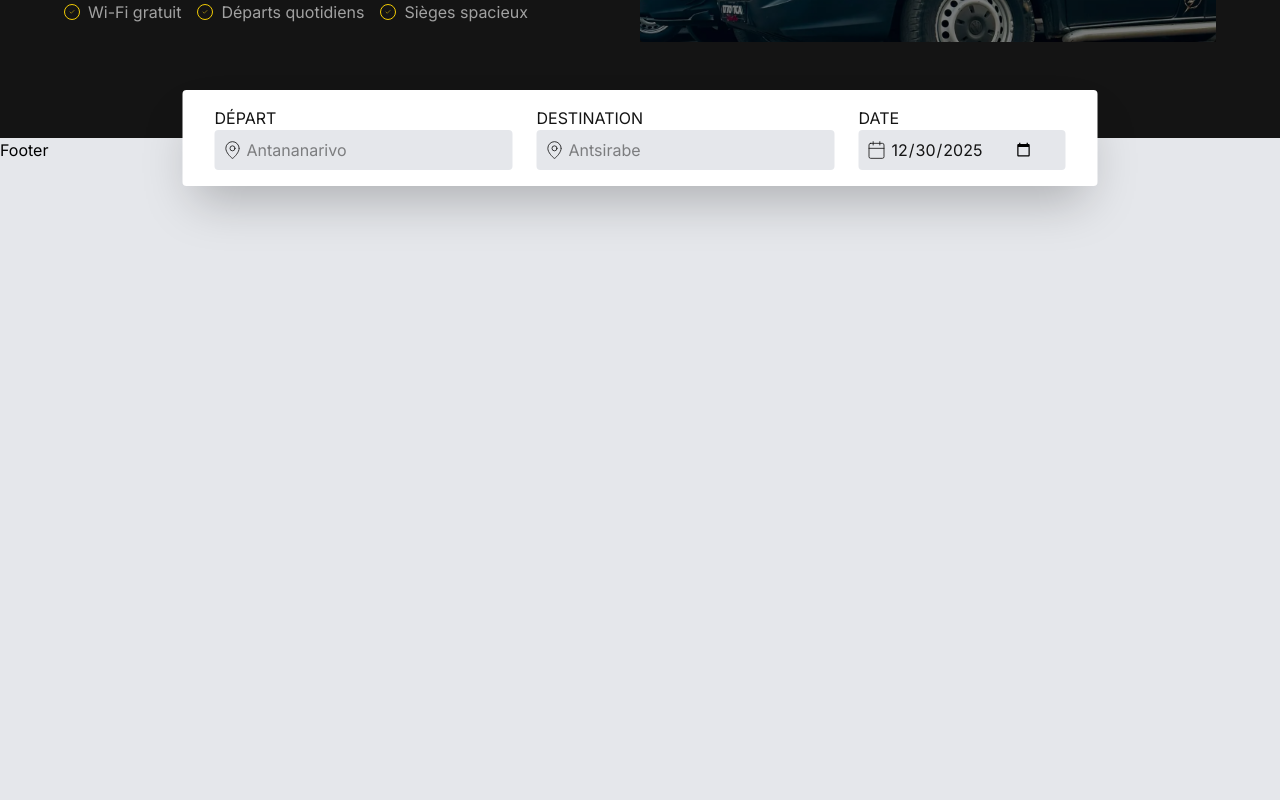
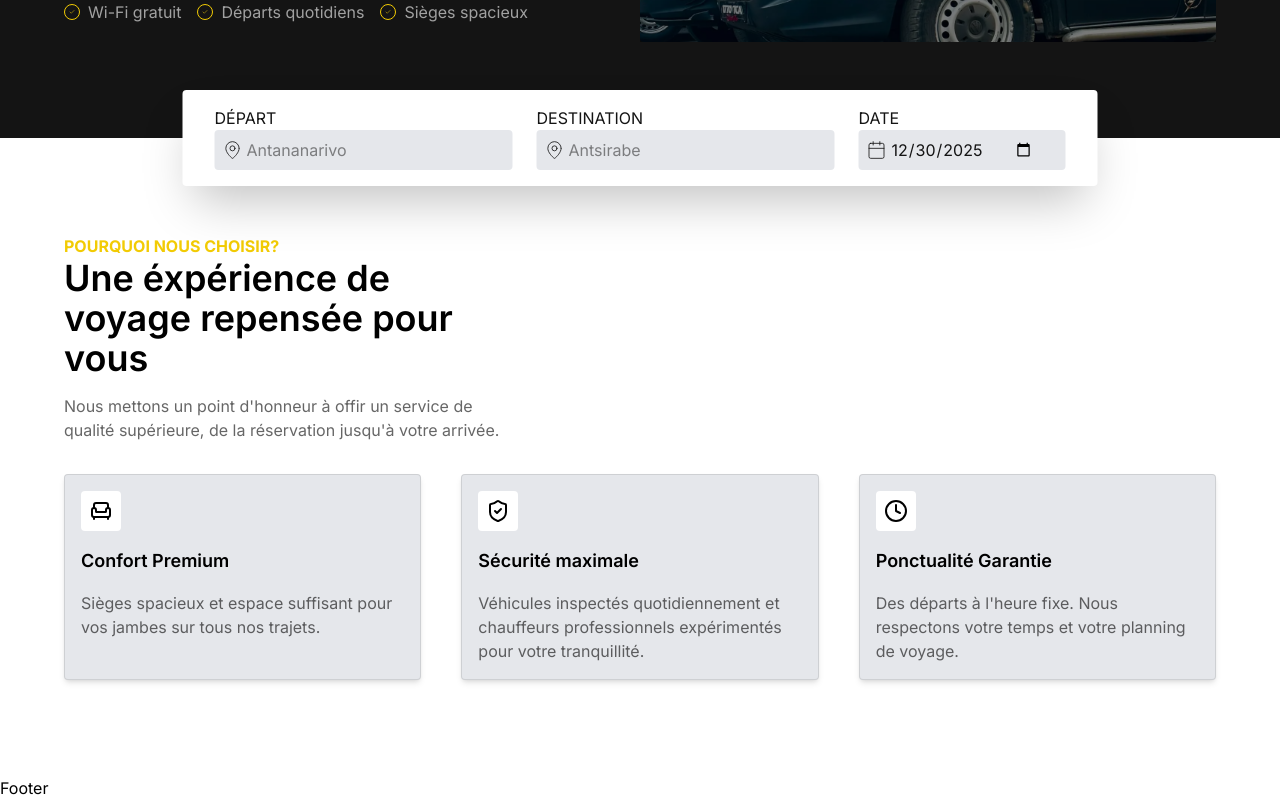
Before and after one commit to falinantenaina/cotram, a React (Vite) app in the folder frontend/: page / in a window 1280 px wide. Shown: the part 535-1335 px from the top of the page. Before the commit the page ends 800 px from the top, so only its background shows below. Built offline with nearby package versions, Linux system fonts and the light colour scheme.

Commit message:
Add about section

```diff
--- /dev/null
+++ b/frontend/src/components/About.tsx
@@ -0,0 +1,50 @@
+import { Armchair, Clock4, ShieldCheck } from "lucide-react";
+import { AboutCard } from "./AboutCard";
+import { Container } from "./ui/Container";
+
+const infos = [
+  {
+    icon: <Armchair />,
+    title: "Confort Premium",
+    desc: "Sièges spacieux et espace suffisant pour vos jambes sur tous nos trajets.",
+  },
+  {
+    icon: <ShieldCheck />,
+    title: "Sécurité maximale",
+    desc: "Véhicules inspectés quotidiennement et chauffeurs professionnels expérimentés pour votre tranquillité.",
+  },
+  {
+    icon: <Clock4 />,
+    title: "Ponctualité Garantie",
+    desc: "Des départs à l'heure fixe. Nous respectons votre temps et votre planning de voyage.",
+  },
+];
+
+export const About = () => {
+  return (
+    <Container className="py-12 sm:py-24">
+      <div className="max-w-md">
+        <span className="text-primary uppercase font-bold">
+          Pourquoi nous choisir?
+        </span>
+        <h2 className="font-semibold text-2xl md:text-3xl lg:text-4xl">
+          Une éxpérience de voyage repensée pour vous
+        </h2>
+        <p className=" text-black/60 lg:mt-4">
+          Nous mettons un point d'honneur à offir un service de qualité
+          supérieure, de la réservation jusqu'à votre arrivée.
+        </p>
+      </div>
+      <div className="grid grid-cols-1 md:grid-cols-3 gap-4 lg:gap-10 mt-8">
+        {infos.map((info) => (
+          <AboutCard
+            key={info.title}
+            icon={info.icon}
+            title={info.title}
+            desc={info.desc}
+          />
+        ))}
+      </div>
+    </Container>
+  );
+};
--- /dev/null
+++ b/frontend/src/components/AboutCard.tsx
@@ -0,0 +1,17 @@
+export type AboutCardType = {
+  icon: React.ReactNode;
+  title: string;
+  desc: string;
+};
+
+export const AboutCard = ({ icon, title, desc }: AboutCardType) => {
+  return (
+    <div className="bg-gray-200 p-4 2xl:p-12 rounded border border-black/10 shadow-md space-y-4 hover:-translate-y-2 transition duration-300 cursor-pointer">
+      <div className="bg-white flex items-center justify-center p-2 size-max rounded">
+        {icon}
+      </div>
+      <h3 className="text-lg font-semibold">{title}</h3>
+      <p className="text-black/60">{desc}</p>
+    </div>
+  );
+};
--- a/frontend/src/components/Navbar.tsx
+++ b/frontend/src/components/Navbar.tsx
@@ -107,7 +107,7 @@ export const Navbar = () => {
         </button>
         {/* Mobile menu */}
         {isOpen && (
-          <div className="absolute left-0 top-[72.8px] bg-black w-full px-4 py-6 space-y-10 md:hidden">
+          <div className="absolute left-0 top-[72.8px] bg-black w-full px-4 py-6 space-y-10 md:hidden z-50">
             {user ? (
               <div>
                 {/* User Profil button */}
--- a/frontend/src/index.css
+++ b/frontend/src/index.css
@@ -10,5 +10,5 @@
 }
 
 body {
-  @apply bg-gray-200 font-sans;
+  @apply bg-white font-sans;
 }
--- a/frontend/src/pages/HomePage.tsx
+++ b/frontend/src/pages/HomePage.tsx
@@ -1,9 +1,11 @@
+import { About } from "../components/About";
 import { Hero } from "../components/Hero";
 
 const HomePage = () => {
   return (
     <>
       <Hero />
+      <About />
     </>
   );
 };
```
